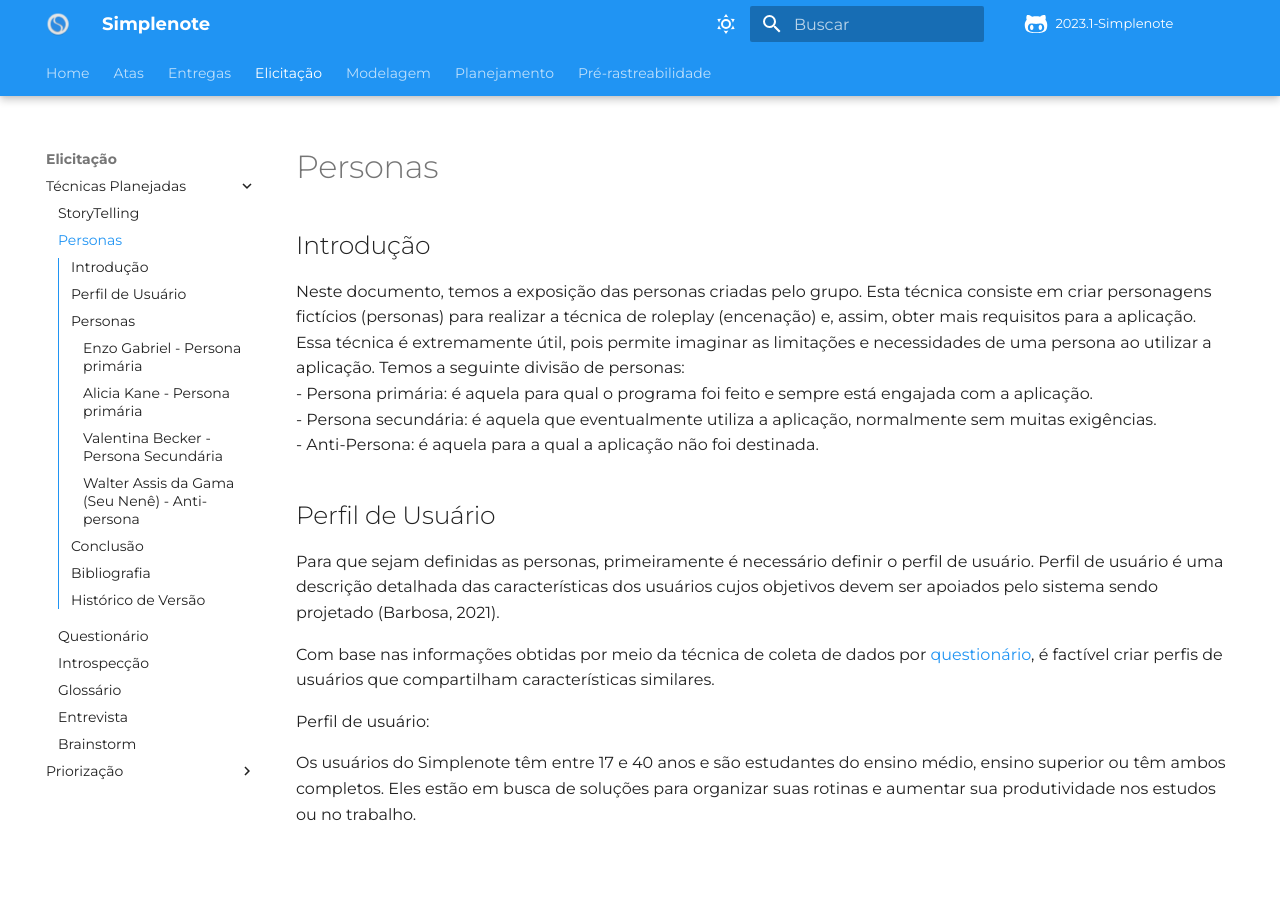
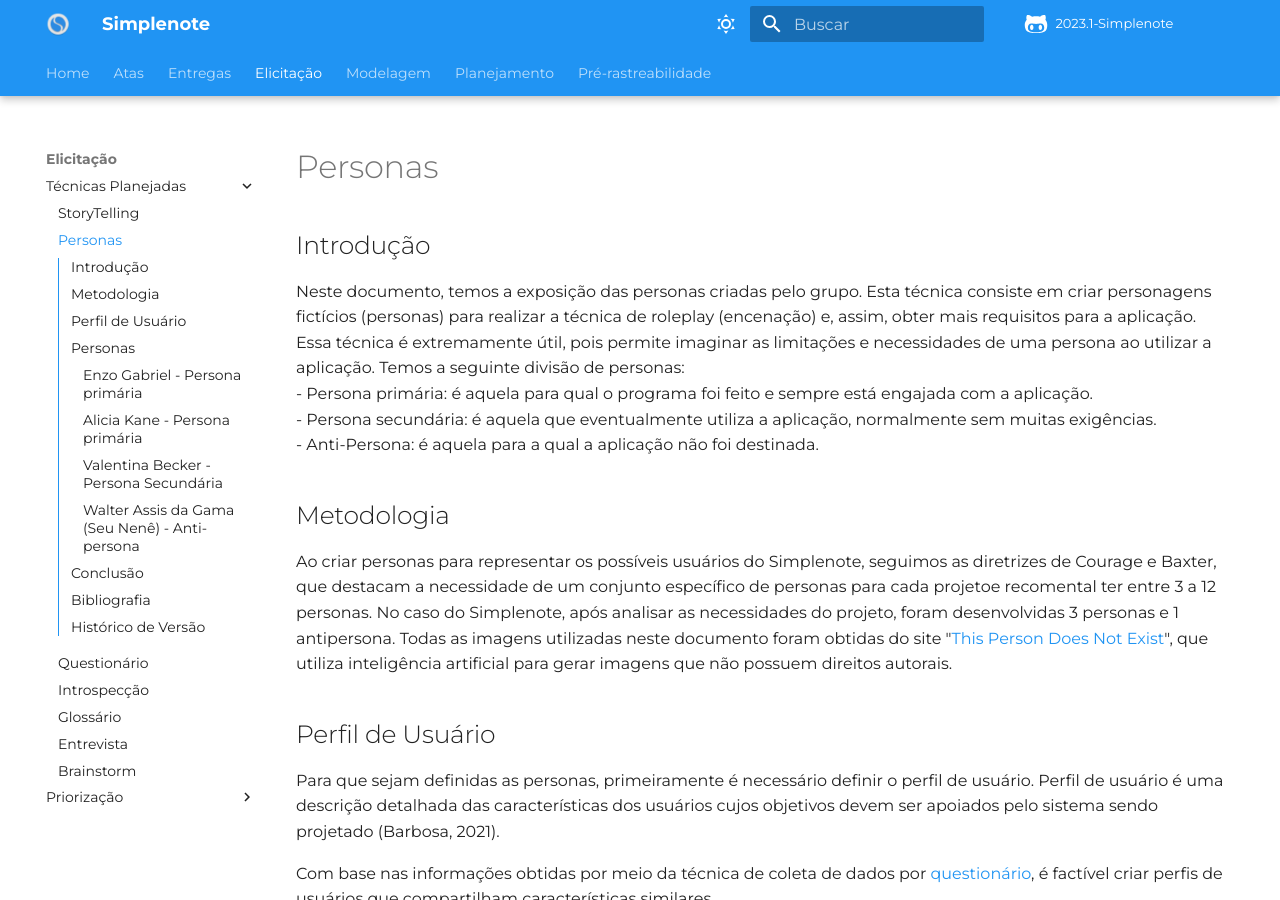
Before and after one commit to Requisitos-de-Software/2023.1-Simplenote, an MkDocs documentation site: the page built from docs/elicitacao/personas.md, in a window 1280 px wide and 900 px high. Built offline with MkDocs 1.6.1 and Material for MkDocs 9.7.7, drawn with Linux system fonts in a browser that asks for light colours; some web fonts are replaced; comment, search, counter and statistics services are not loaded.

Commit message:
#49 Quantidade de personas

```diff
--- a/docs/elicitacao/personas.md
+++ b/docs/elicitacao/personas.md
@@ -5,6 +5,10 @@
 - Persona primária: é aquela para qual o programa foi feito e sempre está engajada com a aplicação.</br>
 - Persona secundária: é aquela que eventualmente utiliza a aplicação, normalmente sem muitas exigências.</br>
 - Anti-Persona: é aquela para a qual a aplicação não foi destinada.</br>
+
+## Metodologia
+
+Ao criar personas para representar os possíveis usuários do Simplenote, seguimos as diretrizes de Courage e Baxter, que destacam a necessidade de um conjunto específico de personas para cada projetoe recomental ter entre 3 a 12 personas. No caso do Simplenote, após analisar as necessidades do projeto, foram desenvolvidas 3 personas e 1 antipersona. Todas as imagens utilizadas neste documento foram obtidas do site "[This Person Does Not Exist](https://this-person-does-not-exist.com/en)", que utiliza inteligência artificial para gerar imagens que não possuem direitos autorais.
 
 ## Perfil de Usuário
 Para que sejam definidas as personas, primeiramente é necessário definir o perfil de usuário. Perfil de usuário é uma descrição detalhada das características dos usuários cujos objetivos devem ser apoiados pelo sistema sendo projetado (Barbosa, 2021).</br>
```
